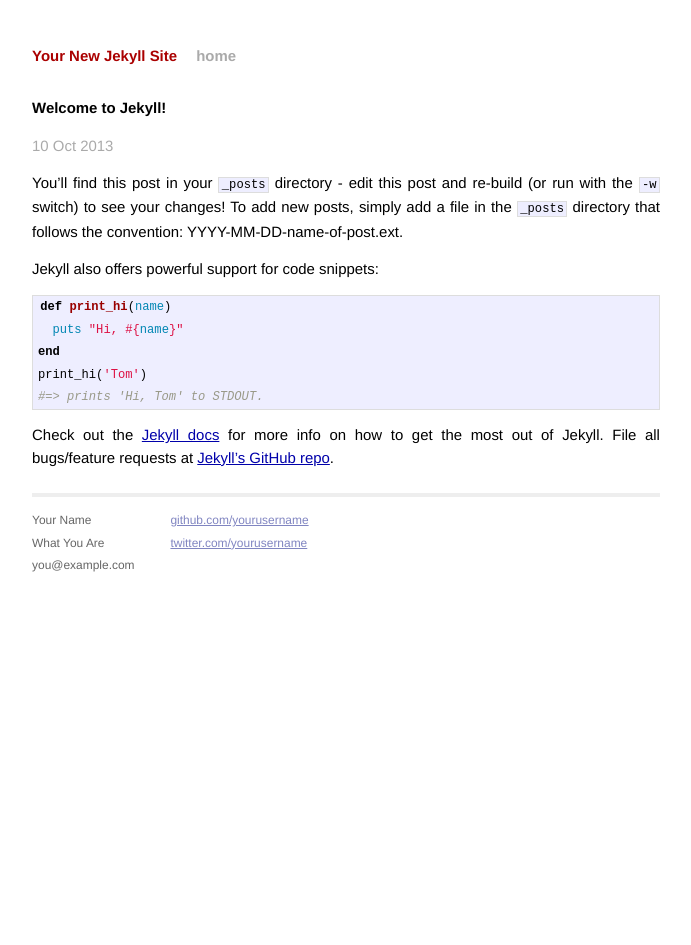
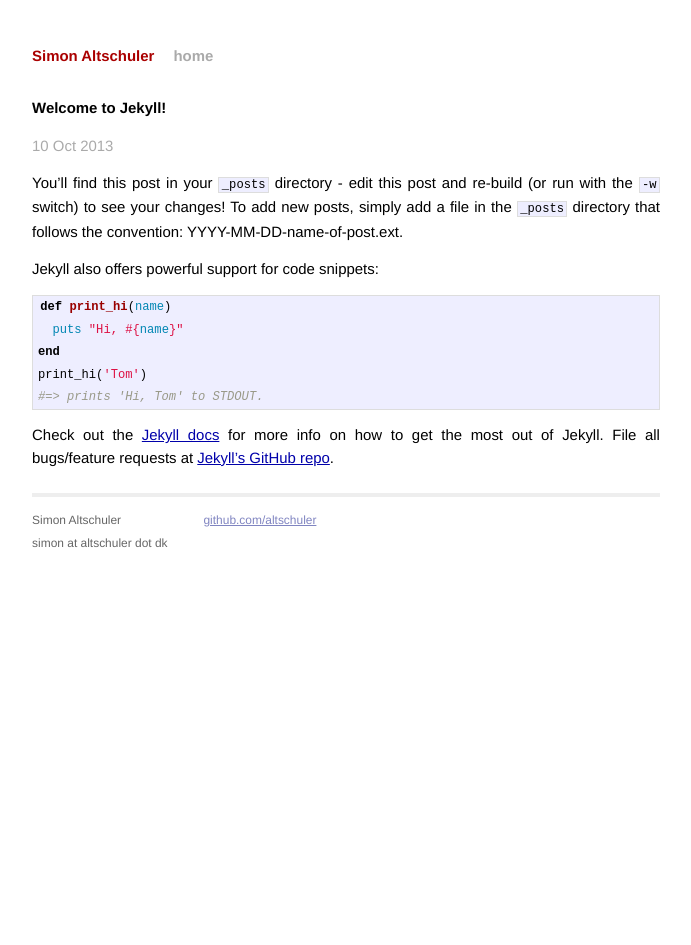
Before and after one commit to altschuler/blog, a Jekyll site: the page built from _posts/2013-10-10-welcome-to-jekyll.markdown, in a window 1280 px wide. Shown: the whole page, without its empty margins (294-985 px from the left). Built offline with Jekyll 4.4.1, drawn with Linux system fonts in a browser that asks for light colours; Markdown is read by kramdown in place of the engine named in the settings.

Commit message:
link fix

```diff
--- a/_config.yml
+++ b/_config.yml
@@ -1,3 +1,4 @@
-name: Your New Jekyll Site
+name: Simon Altschuler
 markdown: redcarpet
 pygments: true
+baseurl: /blog/
--- a/_layouts/default.html
+++ b/_layouts/default.html
@@ -7,18 +7,18 @@
         <meta name="viewport" content="width=device-width">
 
         <!-- syntax highlighting CSS -->
-        <link rel="stylesheet" href="/css/syntax.css">
+        <link rel="stylesheet" href="{{ site.baseurl }}css/syntax.css">
 
         <!-- Custom CSS -->
-        <link rel="stylesheet" href="/css/main.css">
+        <link rel="stylesheet" href="{{ site.baseurl }}css/main.css">
 
     </head>
     <body>
 
         <div class="site">
           <div class="header">
-            <h1 class="title"><a href="/">{{ site.name }}</a></h1>
-            <a class="extra" href="/">home</a>
+            <h1 class="title"><a href="{{ site.baseurl }}">{{ site.name }}</a></h1>
+            <a class="extra" href="{{ site.baseurl }}">home</a>
           </div>
 
           {{ content }}
@@ -26,15 +26,13 @@
           <div class="footer">
             <div class="contact">
               <p>
-                Your Name<br />
-                What You Are<br />
-                you@example.com
+                Simon Altschuler<br />
+                simon at altschuler dot dk
               </p>
             </div>
             <div class="contact">
               <p>
-                <a href="https://github.com/yourusername">github.com/yourusername</a><br />
-                <a href="https://twitter.com/yourusername">twitter.com/yourusername</a><br />
+                <a href="https://github.com/altschuler">github.com/altschuler</a><br />
               </p>
             </div>
           </div>
--- a/index.html
+++ b/index.html
@@ -7,7 +7,7 @@ title: Your New Jekyll Site
   <h1>Blog Posts</h1>
   <ul class="posts">
     {% for post in site.posts %}
-      <li><span>{{ post.date | date_to_string }}</span> &raquo; <a href="{{ post.url }}">{{ post.title }}</a></li>
+      <li><span>{{ post.date | date_to_string }}</span> &raquo; <a href="{{ site.baseurl }}{{ post.url }}">{{ post.title }}</a></li>
     {% endfor %}
   </ul>
 </div>
```
